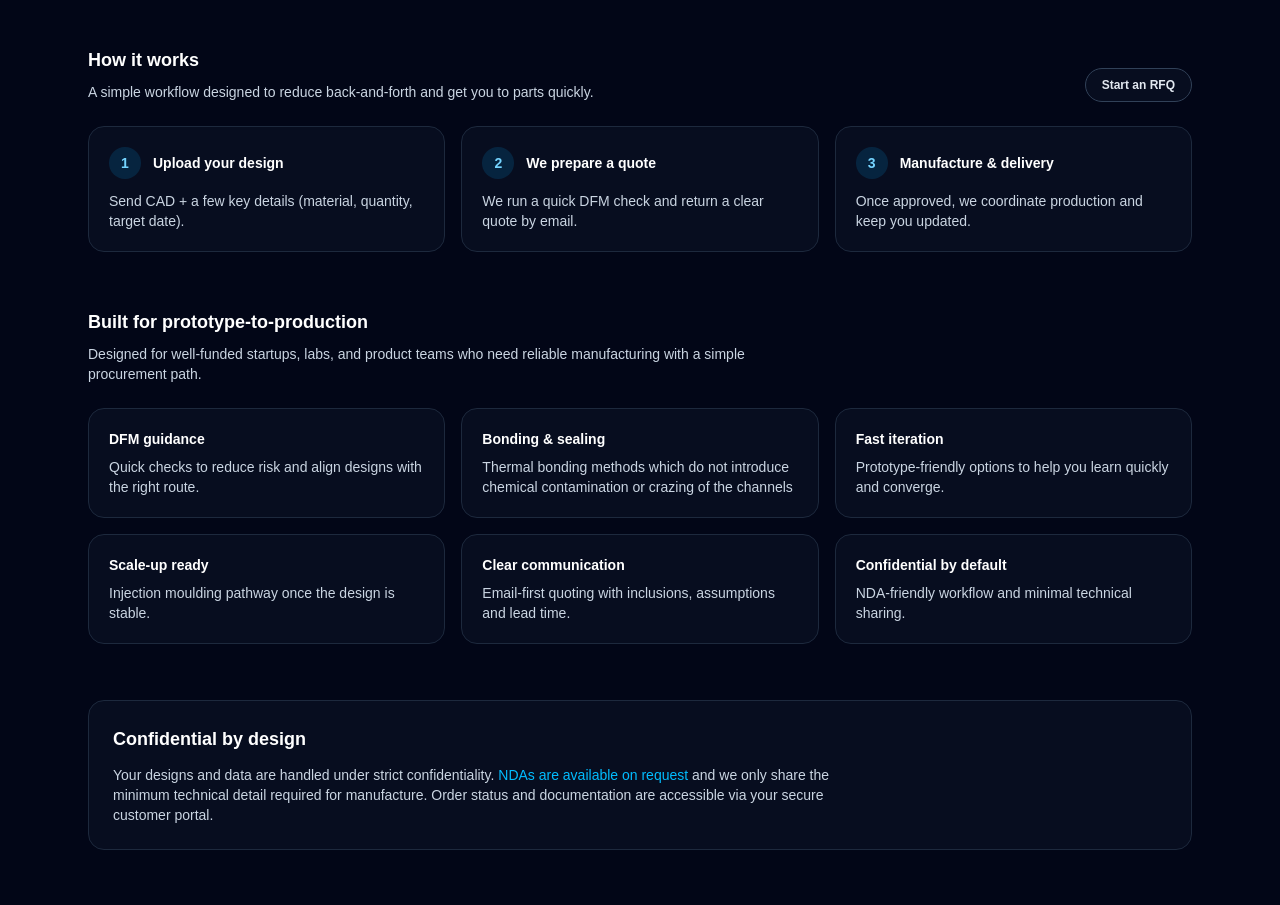
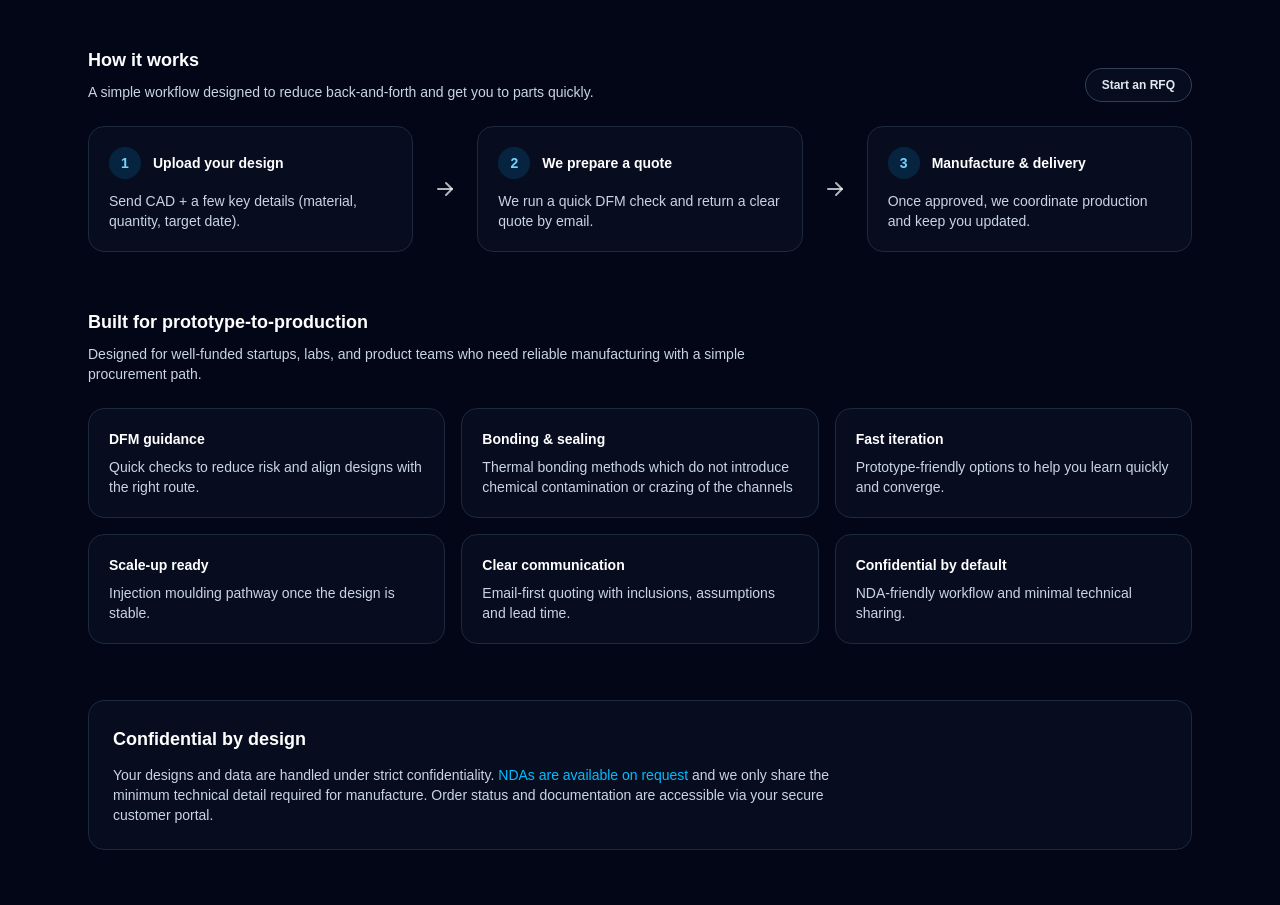
Before and after one commit to OMS-Shop/osm-shop, a Next.js app: page / in a window 1280 px wide. Shown: the part 820-1725 px from the top of the page. Built offline with nearby package versions, Linux system fonts and the light colour scheme.

Commit message:
Landing: add arrows between how-it-works cards

```diff
--- a/app/page.tsx
+++ b/app/page.tsx
@@ -19,6 +19,25 @@ function GreenTick() {
         <path d="M20 6L9 17l-5-5" />
       </svg>
     </span>
+  );
+}
+
+function FlowArrow() {
+  return (
+    <div aria-hidden className="hidden md:flex items-center justify-center px-1">
+      <svg
+        viewBox="0 0 24 24"
+        className="h-6 w-6 text-white/70"
+        fill="none"
+        stroke="currentColor"
+        strokeWidth="2"
+        strokeLinecap="round"
+        strokeLinejoin="round"
+      >
+        <path d="M5 12h14" />
+        <path d="M13 6l6 6-6 6" />
+      </svg>
+    </div>
   );
 }
 
@@ -77,7 +96,7 @@ export default function HomePage() {
               </Link>
             </div>
 
-            {/* ✅ Hero bullets with green ticks */}
+            {/* Hero bullets with green ticks */}
             <div className="mt-6 grid gap-3 text-sm text-slate-300 sm:grid-cols-2">
               <div className="flex items-start gap-3">
                 <div className="mt-0.5">
@@ -225,37 +244,53 @@ export default function HomePage() {
           </Link>
         </div>
 
-        <div className="mt-6 grid gap-4 md:grid-cols-3">
-          {[
-            {
-              n: "1",
-              t: "Upload your design",
-              d: "Send CAD + a few key details (material, quantity, target date).",
-            },
-            {
-              n: "2",
-              t: "We prepare a quote",
-              d: "We run a quick DFM check and return a clear quote by email.",
-            },
-            {
-              n: "3",
-              t: "Manufacture & delivery",
-              d: "Once approved, we coordinate production and keep you updated.",
-            },
-          ].map((x) => (
-            <div
-              key={x.n}
-              className="rounded-2xl border border-slate-800 bg-slate-900/40 p-5"
-            >
-              <div className="flex items-center gap-3">
-                <div className="flex h-8 w-8 items-center justify-center rounded-full bg-sky-500/15 text-sm font-bold text-sky-300">
-                  {x.n}
-                </div>
-                <h3 className="text-sm font-semibold text-white">{x.t}</h3>
+        {/* ✅ Cards with white arrows between (desktop) */}
+        <div className="mt-6 flex flex-col gap-4 md:flex-row md:items-stretch">
+          <div className="flex-1 rounded-2xl border border-slate-800 bg-slate-900/40 p-5">
+            <div className="flex items-center gap-3">
+              <div className="flex h-8 w-8 items-center justify-center rounded-full bg-sky-500/15 text-sm font-bold text-sky-300">
+                1
               </div>
-              <p className="mt-3 text-sm text-slate-300">{x.d}</p>
+              <h3 className="text-sm font-semibold text-white">
+                Upload your design
+              </h3>
             </div>
-          ))}
+            <p className="mt-3 text-sm text-slate-300">
+              Send CAD + a few key details (material, quantity, target date).
+            </p>
+          </div>
+
+          <FlowArrow />
+
+          <div className="flex-1 rounded-2xl border border-slate-800 bg-slate-900/40 p-5">
+            <div className="flex items-center gap-3">
+              <div className="flex h-8 w-8 items-center justify-center rounded-full bg-sky-500/15 text-sm font-bold text-sky-300">
+                2
+              </div>
+              <h3 className="text-sm font-semibold text-white">
+                We prepare a quote
+              </h3>
+            </div>
+            <p className="mt-3 text-sm text-slate-300">
+              We run a quick DFM check and return a clear quote by email.
+            </p>
+          </div>
+
+          <FlowArrow />
+
+          <div className="flex-1 rounded-2xl border border-slate-800 bg-slate-900/40 p-5">
+            <div className="flex items-center gap-3">
+              <div className="flex h-8 w-8 items-center justify-center rounded-full bg-sky-500/15 text-sm font-bold text-sky-300">
+                3
+              </div>
+              <h3 className="text-sm font-semibold text-white">
+                Manufacture &amp; delivery
+              </h3>
+            </div>
+            <p className="mt-3 text-sm text-slate-300">
+              Once approved, we coordinate production and keep you updated.
+            </p>
+          </div>
         </div>
       </section>
 
```
